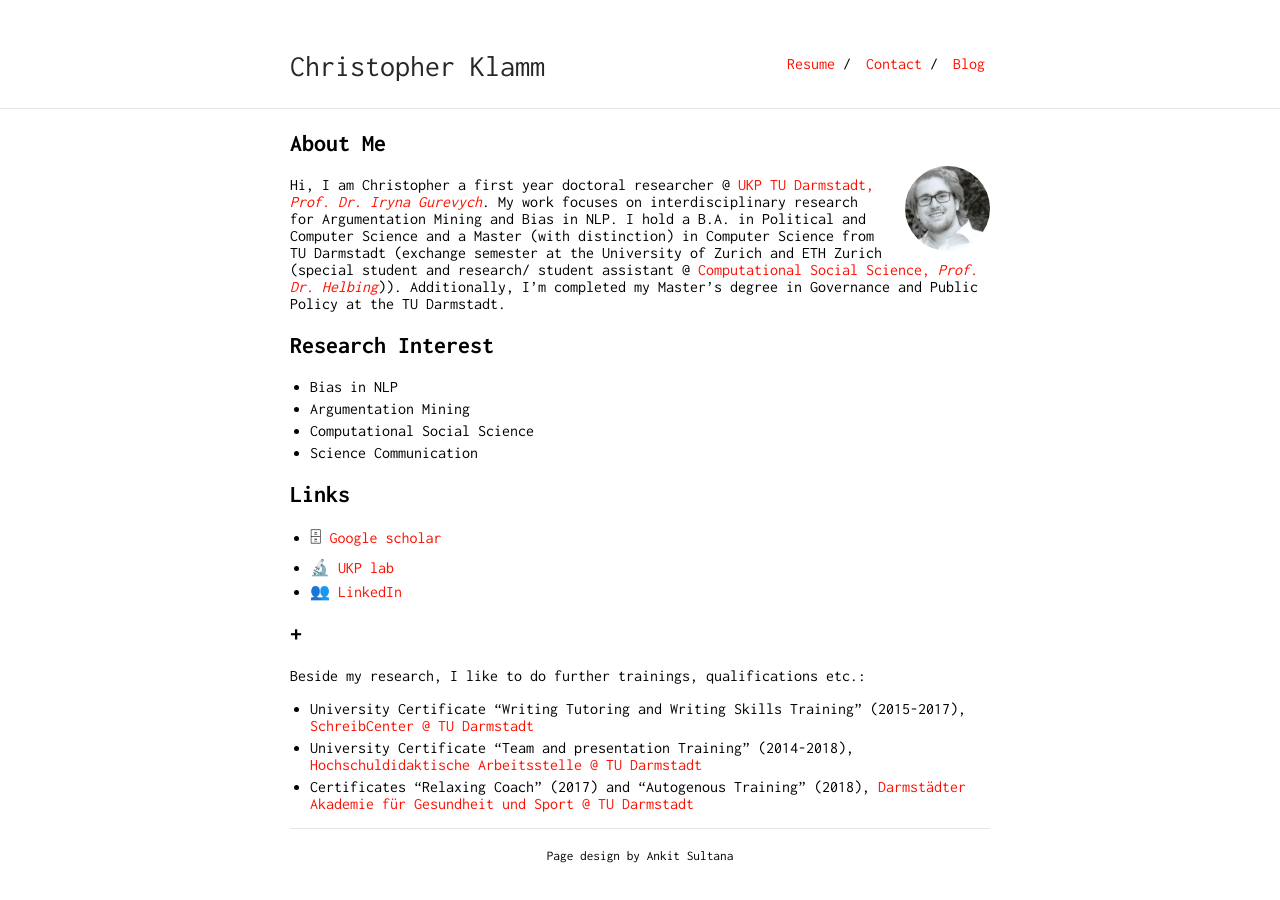
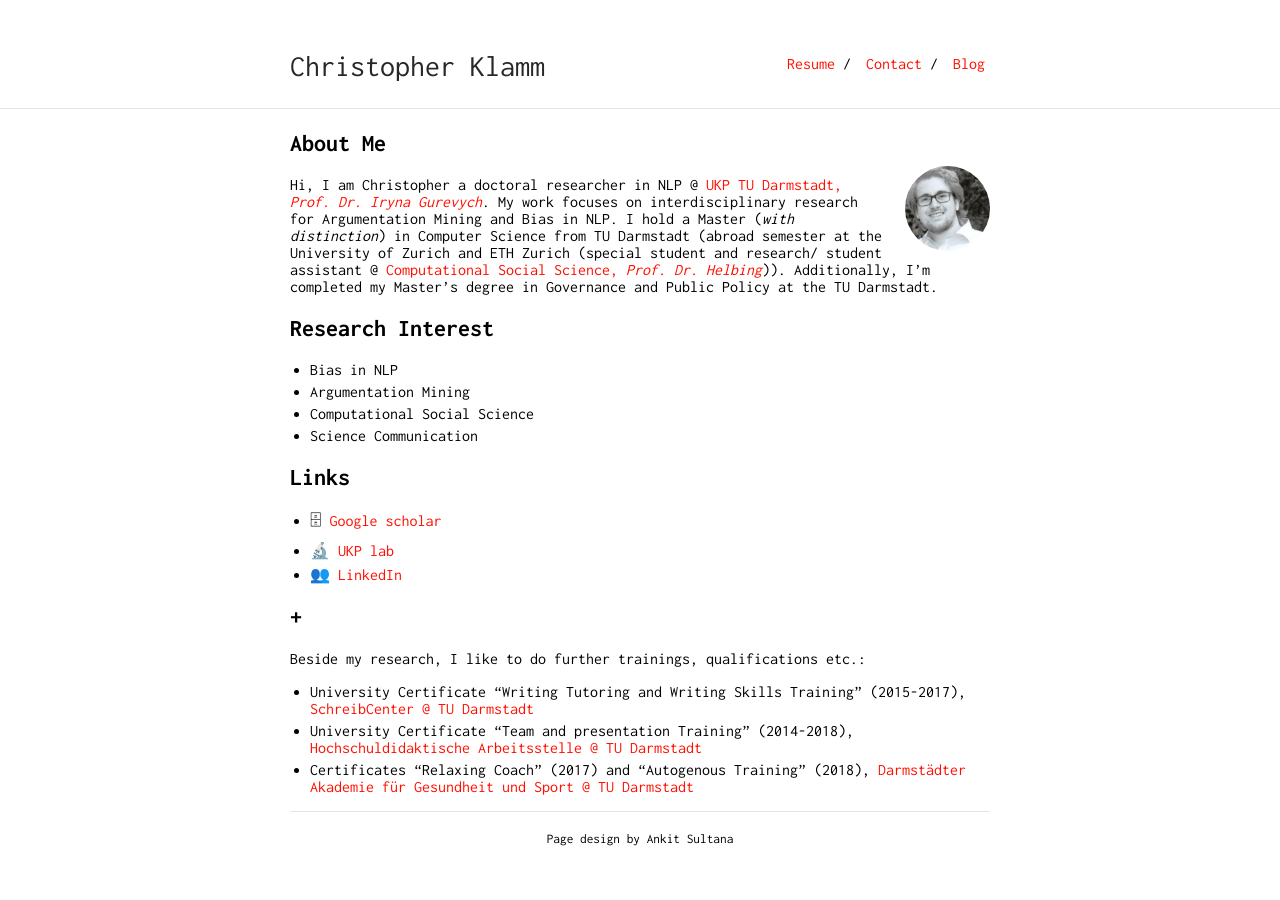
Before and after one commit to chkla/gitPage, a Jekyll site: the page built from index.md, in a window 1280 px wide. Built offline with Jekyll 4.4.1, drawn with Linux system fonts in a browser that asks for light colours; our own code applies the rules of GitHub Pages for plain Markdown files.

Commit message:
Update index.md

```diff
--- a/index.md
+++ b/index.md
@@ -6,7 +6,7 @@ layout: default
 
 <img class="profile-picture" src="chris.jpg">
 
-Hi, I am Christopher a first year doctoral researcher @ [UKP TU Darmstadt, <i>Prof. Dr. Iryna Gurevych</i>](https://www.informatik.tu-darmstadt.de/ukp/ukp_home/about_ukp/index.en.jsp). My work focuses on interdisciplinary research for Argumentation Mining and Bias in NLP. I hold a B.A. in Political and Computer Science and a Master (with distinction) in Computer Science from TU Darmstadt (exchange semester at the University of Zurich and ETH Zurich (special student and research/ student assistant @ [Computational Social Science, <i>Prof. Dr. Helbing</i>](http://www.coss.ethz.ch))). Additionally, I’m completed my Master’s degree in Governance and Public Policy at the TU Darmstadt.
+Hi, I am Christopher a doctoral researcher in NLP @ [UKP TU Darmstadt, <i>Prof. Dr. Iryna Gurevych</i>](https://www.informatik.tu-darmstadt.de/ukp/ukp_home/about_ukp/index.en.jsp). My work focuses on interdisciplinary research for Argumentation Mining and Bias in NLP. I hold a Master (<i>with distinction</i>) in Computer Science from TU Darmstadt (abroad semester at the University of Zurich and ETH Zurich (special student and research/ student assistant @ [Computational Social Science, <i>Prof. Dr. Helbing</i>](http://www.coss.ethz.ch))). Additionally, I’m completed my Master’s degree in Governance and Public Policy at the TU Darmstadt.
 
 ## Research Interest
 * Bias in NLP
```
